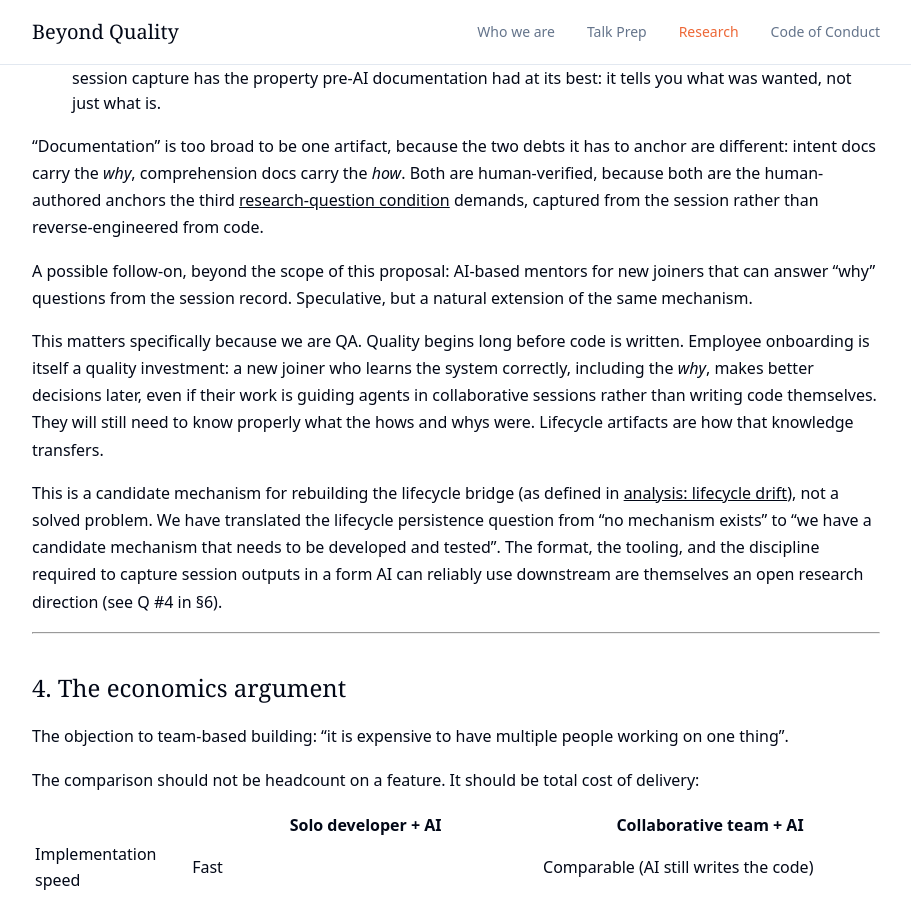
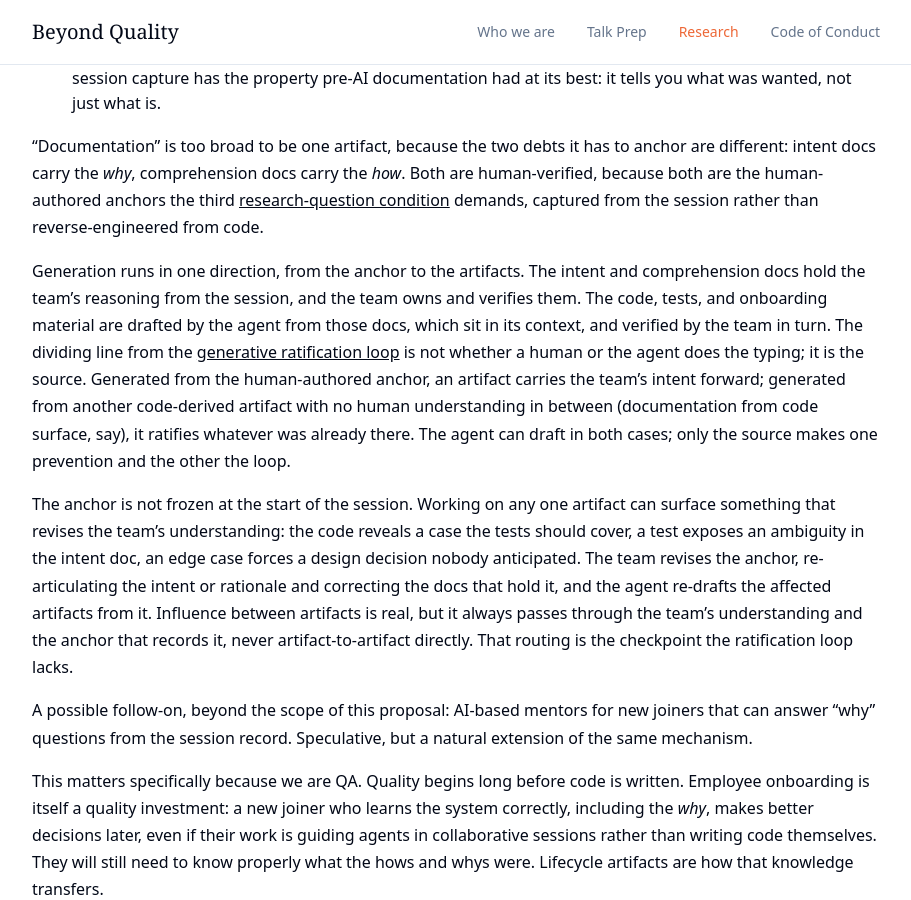
Before and after one commit to BeyondQuality/beyondquality, a Jekyll site: the page built from research/ai-era-testing/proposal.md, in a window 1280 px wide and 900 px high, scrolled down 6369 px. Shown: the whole window, without its empty margins (184-1095 px from the left). Built offline with Jekyll 4.4.1, drawn with Linux system fonts in a browser that asks for light colours; our own code applies the rules of GitHub Pages for plain Markdown files.

Commit message:
clarifying the relations between artifacts

```diff
--- a/research/ai-era-testing/proposal.md
+++ b/research/ai-era-testing/proposal.md
@@ -140,6 +140,10 @@ The same logic generalises beyond tests. The collaborative session produces clea
 
 "Documentation" is too broad to be one artifact, because the two debts it has to anchor are different: intent docs carry the *why*, comprehension docs carry the *how*. Both are human-verified, because both are the human-authored anchors the third [research-question condition](analysis-research-question.md) demands, captured from the session rather than reverse-engineered from code.
 
+Generation runs in one direction, from the anchor to the artifacts. The intent and comprehension docs hold the team's reasoning from the session, and the team owns and verifies them. The code, tests, and onboarding material are drafted by the agent from those docs, which sit in its context, and verified by the team in turn. The dividing line from the [generative ratification loop](analysis-lifecycle.md) is not whether a human or the agent does the typing; it is the source. Generated from the human-authored anchor, an artifact carries the team's intent forward; generated from another code-derived artifact with no human understanding in between (documentation from code surface, say), it ratifies whatever was already there. The agent can draft in both cases; only the source makes one prevention and the other the loop.
+
+The anchor is not frozen at the start of the session. Working on any one artifact can surface something that revises the team's understanding: the code reveals a case the tests should cover, a test exposes an ambiguity in the intent doc, an edge case forces a design decision nobody anticipated. The team revises the anchor, re-articulating the intent or rationale and correcting the docs that hold it, and the agent re-drafts the affected artifacts from it. Influence between artifacts is real, but it always passes through the team's understanding and the anchor that records it, never artifact-to-artifact directly. That routing is the checkpoint the ratification loop lacks.
+
 A possible follow-on, beyond the scope of this proposal: AI-based mentors for new joiners that can answer "why" questions from the session record. Speculative, but a natural extension of the same mechanism.
 
 This matters specifically because we are QA. Quality begins long before code is written. Employee onboarding is itself a quality investment: a new joiner who learns the system correctly, including the *why*, makes better decisions later, even if their work is guiding agents in collaborative sessions rather than writing code themselves. They will still need to know properly what the hows and whys were. Lifecycle artifacts are how that knowledge transfers.
```
